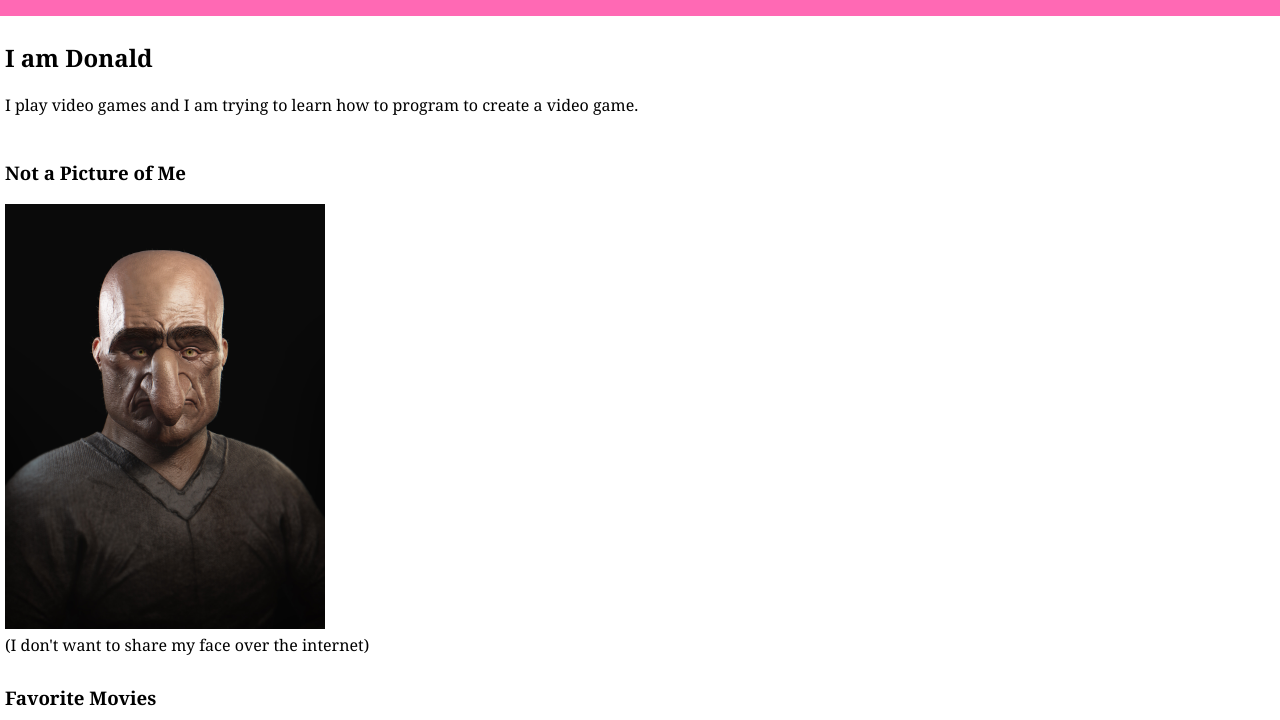
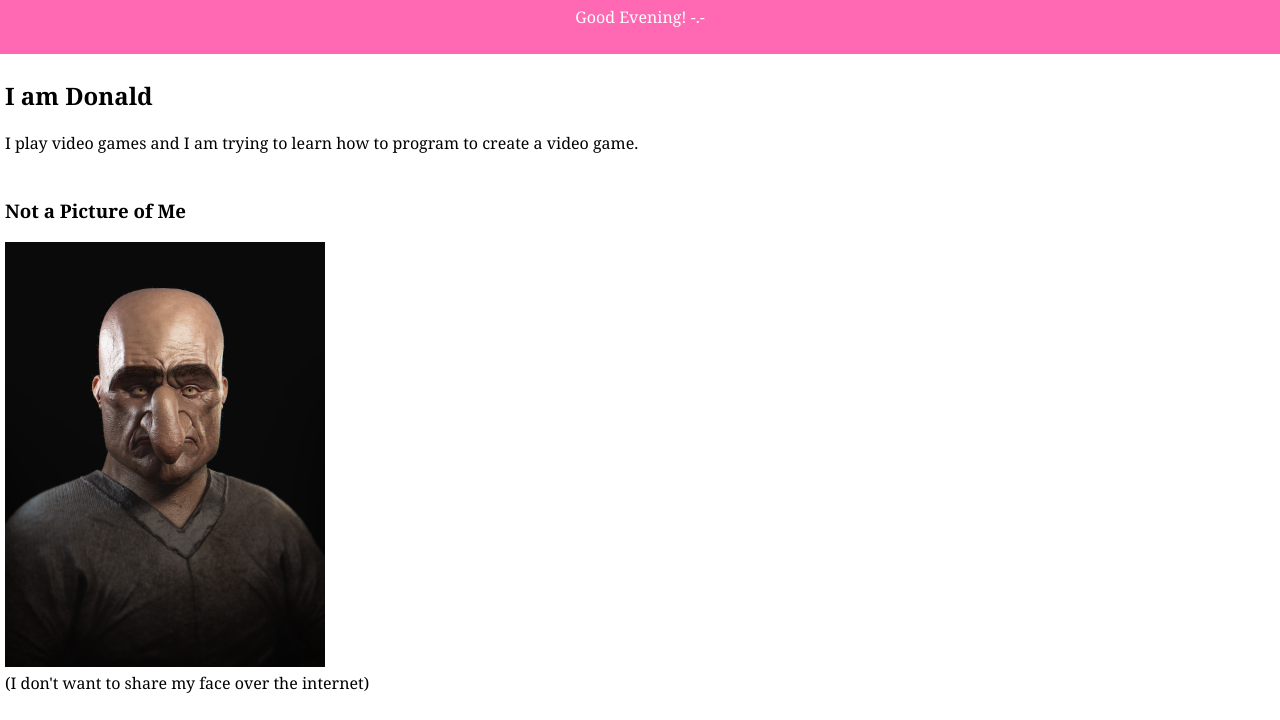
Before and after one commit to ACoolBiscuit/acoolbiscuit.github.io, a plain HTML site: page index.html in a window 1280 px wide. Shown: the part 90-810 px from the top of the page. Drawn offline with Linux system fonts and the light colour scheme.

Commit message:
Added welcome div

```diff
--- a/index.html
+++ b/index.html
@@ -10,6 +10,7 @@
 <body>
     <header>
         <h1>Donald's Homepage</h1>
+        <p id="time"></p>
     </header>
     <section>
         <h2>I am Donald</h2>
@@ -31,6 +32,19 @@
             <li>Moana (2016)</li>
         </ul>
     </section>
+    <div id="welcome">
+        <script>
+            const hours = new Date().getHours() // get the current hour
+
+            const isMorning = hours >= 4 && hours < 12 // is it morning?
+            const isAfternoon = hours >= 12 && hours < 17 // is it afternoon?
+            const isEvening = hours >= 17 || hours < 4 // is it evening?
+
+            if (isMorning == true) { document.querySelector("#time").innerHTML = "Good Morning! ^.^" }
+            else if (isAfternoon == true) { document.querySelector("#time").innerHTML = "Good Afternoon! :)" }
+            else if (isEvening == true) {document.querySelector("#time").innerHTML = "Good Evening! -.-" }
+        </script>
+    </div>
     <footer>
         <p>&copy; 2024 Donald's VERY COOL webpage. No rights reserved. </p>
     </footer>
```
